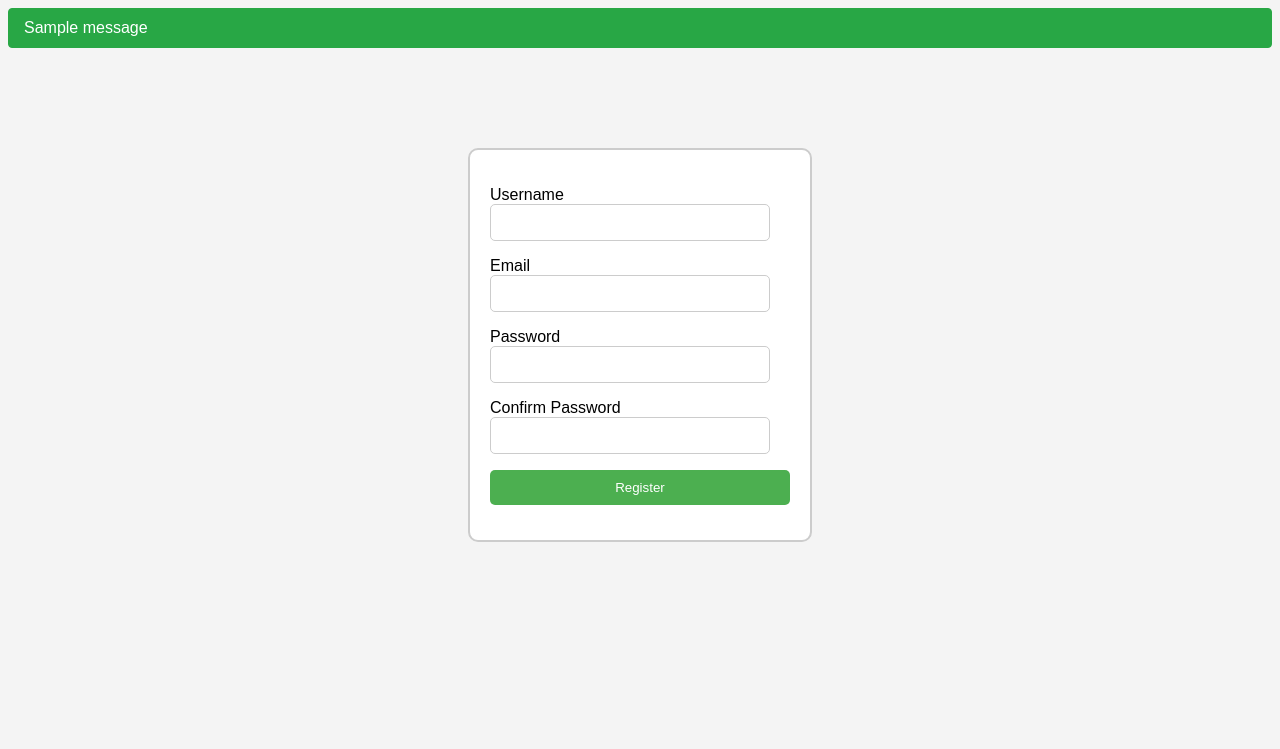
After one commit to Luix-dev/jessieproject, a Flask app: page /register in a window 1280 px wide. The commit adds this page. Shown: the top 749 px of the page. Run offline with Flask 3, Linux system fonts and the light colour scheme; tables that the repository leaves empty hold one stand-in row (values such as "Sample post"); one stand-in notice (Sample message) is shown.

Commit message:
working login and registration with messages

```diff
--- a/app.py
+++ b/app.py
@@ -6,6 +6,8 @@ from flask_bcrypt import Bcrypt
 from flask_wtf import FlaskForm
 from wtforms import StringField, PasswordField
 from wtforms.validators import InputRequired
+from flask import flash
+from sqlalchemy.exc import IntegrityError
 
 # Initialize Flask app
 app = Flask(__name__)
@@ -18,7 +20,19 @@ migrate = Migrate(app, db)  # Initialize Flask-Migrate
 login_manager = LoginManager(app)
 bcrypt = Bcrypt(app)
 
+from flask_migrate import upgrade as _upgrade
+
+def apply_migrations():
+    """Apply database migrations."""
+    with app.app_context():
+        _upgrade()
+
+if __name__ == '__main__':
+    apply_migrations()  # Apply migrations before starting the app
+    app.run(debug=True)
+
 # Import models after initializing SQLAlchemy and Flask-Migrate to avoid circular imports
+from forms import RegisterForm
 from models import User
 
 # User loader function for Flask-Login
@@ -31,7 +45,6 @@ class LoginForm(FlaskForm):
     username = StringField('Username', validators=[InputRequired()])
     password = PasswordField('Password', validators=[InputRequired()])
 
-# Define routes
 @app.route('/login', methods=['GET', 'POST'])
 def login():
     form = LoginForm()
@@ -39,21 +52,41 @@ def login():
         user = User.query.filter_by(username=form.username.data).first()
         if user and user.check_password(form.password.data):
             login_user(user)
+            flash('You have successfully logged in.', 'success')  # Success message
             return redirect(url_for('home'))
         else:
-            return 'Invalid username or password'
+            flash('Invalid username or password. Please try again.', 'error')  # Error message
     return render_template('login.html', form=form)
 
 @app.route('/')
 @login_required
 def home():
-    return 'Home Page - Welcome!'
+    return render_template('home.html')
 
 @app.route('/logout')
 @login_required
 def logout():
     logout_user()
     return redirect(url_for('login'))
+
+@app.route('/register', methods=['GET', 'POST'])
+def register():
+    form = RegisterForm()
+    if form.validate_on_submit():
+        hashed_password = bcrypt.generate_password_hash(form.password.data).decode('utf-8')
+        new_user = User(username=form.username.data, email=form.email.data, password_hash=hashed_password)
+        try:
+            db.session.add(new_user)
+            db.session.commit()
+            login_user(new_user)  # Log the user in
+            flash('You have been successfully registered and logged in.', 'success')
+            return redirect(url_for('home'))  # Redirect to the main page
+        except IntegrityError:
+            db.session.rollback()
+            flash('Email already exists.', 'error')
+            return redirect(url_for('register'))
+    return render_template('register.html', form=form)
+
 
 # Unauthorized handler
 @app.errorhandler(401)
--- a/forms.py
+++ b/forms.py
@@ -1,7 +1,15 @@
 from flask_wtf import FlaskForm
-from wtforms import StringField, PasswordField
-from wtforms.validators import DataRequired
+from wtforms import StringField, PasswordField, SubmitField
+from wtforms.validators import DataRequired, Email, EqualTo
 
 class LoginForm(FlaskForm):
     username = StringField('Username', validators=[DataRequired()])
     password = PasswordField('Password', validators=[DataRequired()])
+
+
+class RegisterForm(FlaskForm):
+    username = StringField('Username', validators=[DataRequired()])
+    email = StringField('Email', validators=[DataRequired(), Email()])
+    password = PasswordField('Password', validators=[DataRequired()])
+    password2 = PasswordField('Confirm Password', validators=[DataRequired(), EqualTo('password')])
+    submit = SubmitField('Register')
--- a/models.py
+++ b/models.py
@@ -5,7 +5,8 @@ from werkzeug.security import generate_password_hash, check_password_hash
 class User(UserMixin, db.Model):
     id = db.Column(db.Integer, primary_key=True)
     username = db.Column(db.String(64), index=True, unique=True)
-    password_hash = db.Column(db.String(128))
+    email = db.Column(db.String(120), unique=True, nullable=False, server_default='temp@example.com')
+    password_hash = db.Column(db.String(512))
 
     def set_password(self, password):
         self.password_hash = generate_password_hash(password)
--- a/requirements.txt
+++ b/requirements.txt
@@ -8,3 +8,4 @@ SQLAlchemy==2.0.25
 Werkzeug==3.0.0
 Flask-Bcrypt==1.0.1
 psycopg2-binary==2.9.9
+email_validator==2.1.1
--- /dev/null
+++ b/templates/_flash_messages.html
@@ -0,0 +1,29 @@
+<!-- _flash_messages.html -->
+{% with messages = get_flashed_messages(with_categories=true) %}
+  {% if messages %}
+    {% for category, message in messages %}
+      <div class="flash-message flash-{{ category }}">{{ message }}</div>
+    {% endfor %}
+  {% endif %}
+{% endwith %}
+
+<style>
+    .flash-message {
+    padding: 10px 15px;
+    margin-bottom: 20px;
+    border: 1px solid transparent;
+    border-radius: 4px;
+    color: #fff;
+    }
+
+    .flash-success {
+    background-color: #28a745;
+    border-color: #28a745;
+    }
+
+    .flash-error {
+    background-color: #dc3545;
+    border-color: #dc3545;
+    }
+
+</style>
--- a/templates/home.html
+++ b/templates/home.html
@@ -6,6 +6,7 @@
     <title>Home</title>
 </head>
 <body>
+    {% include '_flash_messages.html' %}
     <p>JESSICA SELINA BLATTMANN</p>
 </body>
 </html>
--- a/templates/register.html
+++ b/templates/register.html
@@ -1,44 +1,108 @@
-<!-- templates/register.html -->
-<!DOCTYPE html>
-<html lang="en">
-<head>
-    <meta charset="UTF-8">
-    <meta name="viewport" content="width=device-width, initial-scale=1.0">
-    <title>Register</title>
-</head>
 <body>
-    <h1>Register</h1>
-    <form action="" method="post" novalidate>
+    {% include '_flash_messages.html' %}
+
+
+    <form class="register-form" method="POST" action="{{ url_for('register') }}">
         {{ form.hidden_tag() }}
+        <div class="register-form-container">
             <p>
                 {{ form.username.label }}<br>
-            {{ form.username(size=32) }}<br>
+                {{ form.username(class="input", size=32) }}<br>
                 {% for error in form.username.errors %}
                 <span style="color: red;">[{{ error }}]</span>
                 {% endfor %}
             </p>
             <p>
                 {{ form.email.label }}<br>
-            {{ form.email(size=32) }}<br>
+                {{ form.email(class="input", size=32) }}<br>
                 {% for error in form.email.errors %}
                 <span style="color: red;">[{{ error }}]</span>
                 {% endfor %}
             </p>
             <p>
                 {{ form.password.label }}<br>
-            {{ form.password(size=32) }}<br>
+                {{ form.password(class="input", size=32) }}<br>
                 {% for error in form.password.errors %}
                 <span style="color: red;">[{{ error }}]</span>
                 {% endfor %}
             </p>
             <p>
                 {{ form.password2.label }}<br>
-            {{ form.password2(size=32) }}<br>
+                {{ form.password2(class="input", size=32) }}<br>
                 {% for error in form.password2.errors %}
                 <span style="color: red;">[{{ error }}]</span>
                 {% endfor %}
             </p>
-        <p>{{ form.submit() }}</p>
+            <p>{{ form.submit(class="submit") }}</p>
+        </div>
     </form>
 </body>
+
+<style>
+    body {
+        font-family: Arial, sans-serif;
+        background-color: #f4f4f4;
+    }
+
+    .register-form-container {
+        position: relative;
+        margin-top: 100px !important;
+        width: 300px;
+        margin: 50px auto;
+        padding: 20px;
+        border: 2px solid #ccc;
+        border-radius: 10px;
+        background-color: #fff;
+    }
+
+    .register-form p {
+        margin-bottom: 15px;
+    }
+
+    .register-form input[type="text"],
+    .register-form input[type="password"] {
+        width: calc(100% - 20px); /* Adjusted width to accommodate padding */
+        padding: 10px;
+        border: 1px solid #ccc;
+        border-radius: 5px;
+        box-sizing: border-box;
+    }
+
+    .register-form input[type="submit"] {
+        width: 100%;
+        padding: 10px;
+        border: none;
+        border-radius: 5px;
+        background-color: #4caf50;
+        color: white;
+        cursor: pointer;
+        transition: background-color 0.3s;
+    }
+
+    .register-form input[type="submit"]:hover {
+        background-color: #388e3c; /* Darker color on hover */
+    }
+
+    .register-icon {
+        position: absolute;
+        top: -60px; /* Adjusted position */
+        left: 50%;
+        transform: translateX(-50%);
+    }
+
+    .register-icon svg {
+        width: 50px; /* Adjusted size */
+        height: 50px; /* Adjusted size */
+    }
+
+    @keyframes float {
+        from {
+            transform: translateY(0);
+        }
+        to {
+            transform: translateY(-5px);
+        }
+    }
+</style>
+
 </html>
```
Also changed, not shown: init_db.py (+5 -5 lines), migrations/versions/f178d025ad15_increase_password_hash_column_size.py (deleted, +0 -40 lines), templates/login.html (+48 -8 lines), 1 other file. Lines whose indentation alone changed are shown as unchanged.
